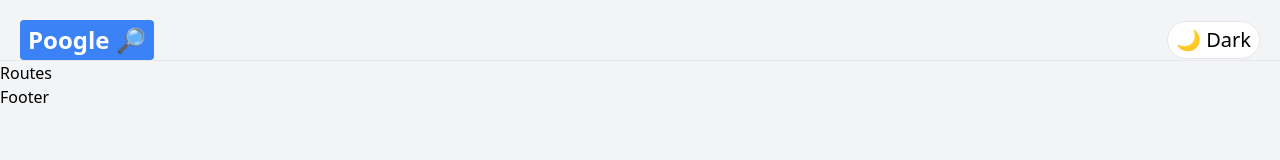
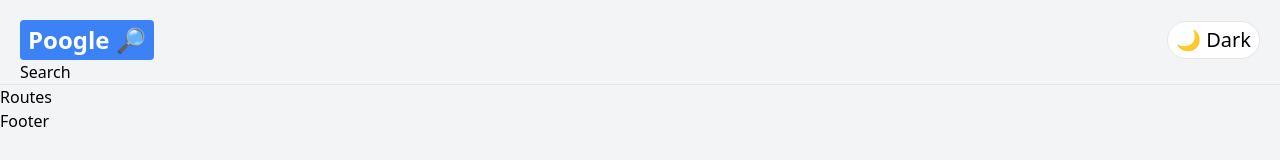
Before and after one commit to paulinavcole/poogle, a React (Create React App) app: page / in a window 1280 px wide. Shown: the top 160 px of the page. Built offline with nearby package versions, Linux system fonts and the light colour scheme.

Commit message:
navbar complete

```diff
--- a/src/components/Navbar.jsx
+++ b/src/components/Navbar.jsx
@@ -1,5 +1,6 @@
 import React from 'react';
 import { Link } from 'react-router-dom';
+import { Search } from './Search';
 
 export const Navbar = ( { setDarkTheme, darkTheme }) => {
   return (
@@ -14,6 +15,7 @@ export const Navbar = ( { setDarkTheme, darkTheme }) => {
                 {darkTheme ? '💡 Light' : '🌙 Dark'}
             </button>
         </div>
+        <Search />
     </div>
   )
 }
--- /dev/null
+++ b/src/components/Search.jsx
@@ -0,0 +1,7 @@
+import React from 'react'
+
+export const Search = () => {
+  return (
+    <div>Search</div>
+  )
+}
```
